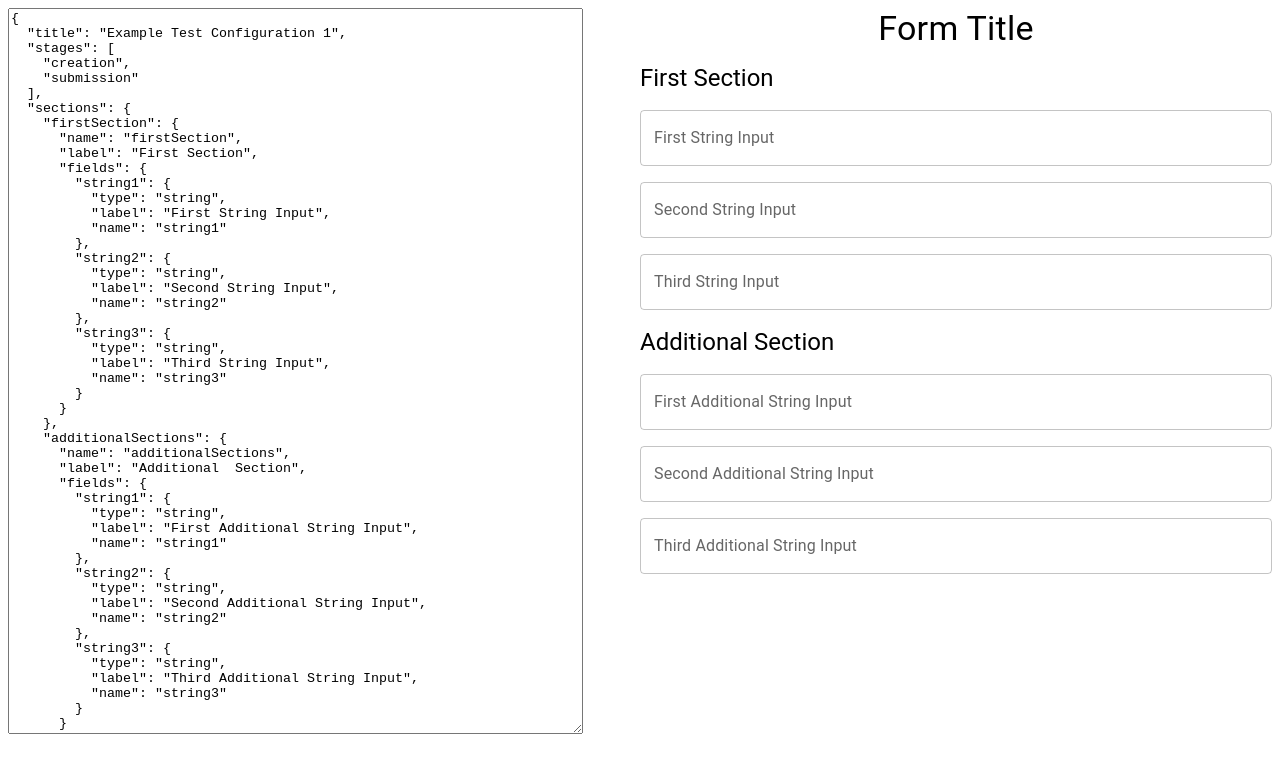
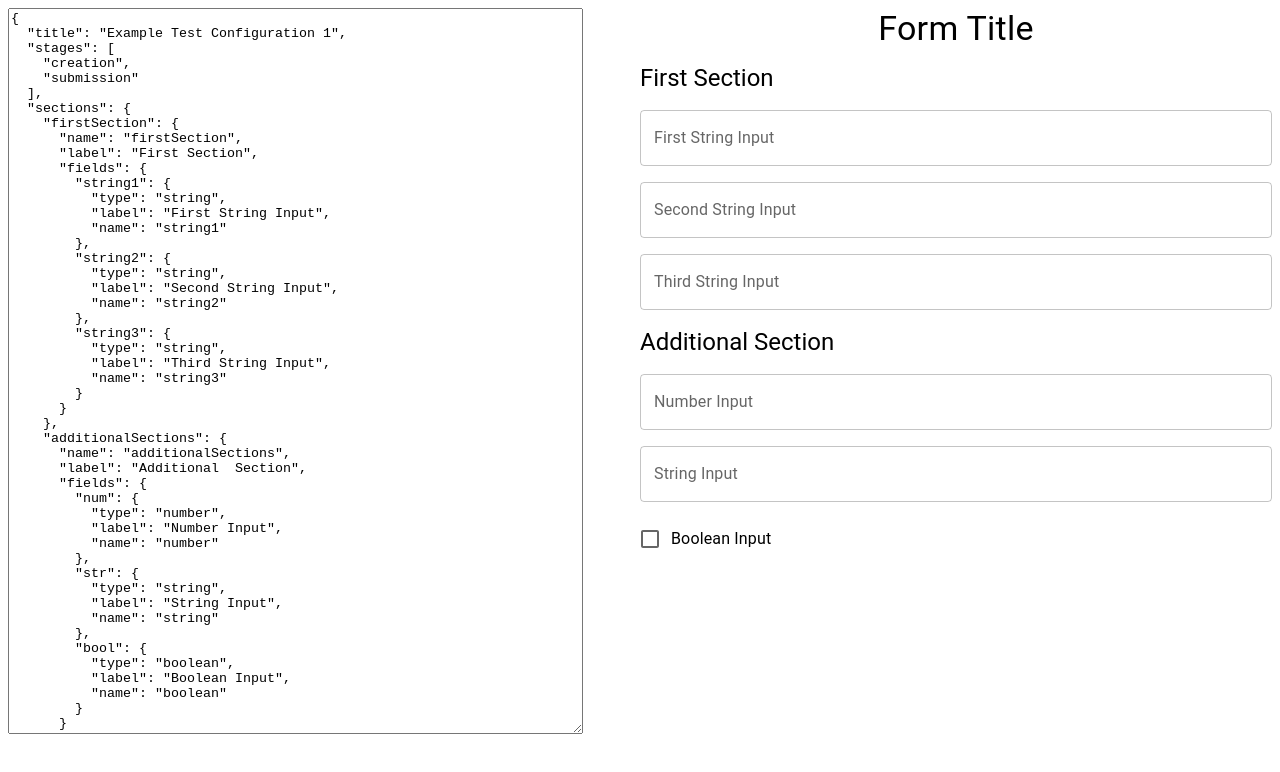
Before and after one commit to AndrewSmithDev/labnetik-test-prototype, a React (Vite) app in the folder proof-of-concept/client/: page / in a window 1280 px wide. Shown: the top 772 px of the page. Built offline with nearby package versions, Linux system fonts and the light colour scheme.

Commit message:
create number and boolean input

```diff
--- a/proof-of-concept/client/src/example/example-test-config1.ts
+++ b/proof-of-concept/client/src/example/example-test-config1.ts
@@ -29,20 +29,20 @@ export const exampleConfig1: CustomTestConfig = {
       name: "additionalSections",
       label: "Additional  Section",
       fields: {
-        string1: {
+        num: {
+          type: "number",
+          label: "Number Input",
+          name: "number",
+        },
+        str: {
           type: "string",
-          label: "First Additional String Input",
-          name: "string1",
+          label: "String Input",
+          name: "string",
         },
-        string2: {
-          type: "string",
-          label: "Second Additional String Input",
-          name: "string2",
-        },
-        string3: {
-          type: "string",
-          label: "Third Additional String Input",
-          name: "string3",
+        bool: {
+          type: "boolean",
+          label: "Boolean Input",
+          name: "boolean",
         },
       },
     },
--- /dev/null
+++ b/proof-of-concept/client/src/form/boolean-input.tsx
@@ -0,0 +1,14 @@
+import { Checkbox, FormControlLabel, TextField } from "@mui/material";
+import { CustomBooleanField } from "../type";
+
+export type BooleanInputProps = {
+  config: CustomBooleanField;
+  pathPrefix: string;
+};
+
+export const BooleanInput = ({ config, pathPrefix }: BooleanInputProps) => {
+  const { label, name, tooltip, hidden, validation } = config;
+  const path = `${pathPrefix}.${name}`;
+
+  return <FormControlLabel control={<Checkbox />} label={label} />;
+};
--- a/proof-of-concept/client/src/form/form-section.tsx
+++ b/proof-of-concept/client/src/form/form-section.tsx
@@ -1,5 +1,7 @@
 import { Typography } from "@mui/material";
 import { SectionConfig } from "../type";
+import { BooleanInput } from "./boolean-input";
+import { NumberInput } from "./number-input";
 import { StringInput } from "./string-input";
 
 export type FormSectionProps = {
@@ -12,11 +14,35 @@ export const FormSection = ({ config, pathPrefix }: FormSectionProps) => {
   const path = pathPrefix ? `${pathPrefix}.${name}` : name;
 
   return (
-    <section style={{ display: "flex", gap: 16, flexDirection: "column", marginBottom: 16 }}>
+    <section
+      style={{
+        display: "flex",
+        gap: 16,
+        flexDirection: "column",
+        marginBottom: 16,
+      }}
+    >
       <Typography variant="h5">{label}</Typography>
       {Object.values(fields).map((fieldConfig) => {
         if (fieldConfig.type === "string")
           return <StringInput config={fieldConfig} pathPrefix={path} />;
+        if (fieldConfig.type === "number")
+          return <NumberInput config={fieldConfig} pathPrefix={path} />;
+        if (fieldConfig.type === "boolean")
+          return <BooleanInput config={fieldConfig} pathPrefix={path} />;
+        if (
+          fieldConfig.type === "enum" &&
+          fieldConfig.options.type === "string"
+        )
+          return null;
+        if (
+          fieldConfig.type === "enum" &&
+          fieldConfig.options.type === "number"
+        )
+          return null;
+        if (fieldConfig.type === "computed") return null;
+        if (fieldConfig.type === "array") return null;
+
         return null;
       })}
     </section>
--- /dev/null
+++ b/proof-of-concept/client/src/form/number-input.tsx
@@ -0,0 +1,14 @@
+import { TextField } from "@mui/material";
+import { CustomNumberField } from "../type";
+
+export type NumberInputProps = {
+  config: CustomNumberField;
+  pathPrefix: string;
+};
+
+export const NumberInput = ({ config, pathPrefix }: NumberInputProps) => {
+  const { label, name, tooltip, hidden, validation } = config;
+  const path = `${pathPrefix}.${name}`;
+
+  return <TextField label={label} fullWidth type="number" />;
+};
--- a/proof-of-concept/client/src/type/types.ts
+++ b/proof-of-concept/client/src/type/types.ts
@@ -113,7 +113,9 @@ export type Predicate = {
 
 export type Language = "en" | "fr";
 
-export type Validation<T extends string | number | boolean | Date | Array<unknown>> = {
+export type Validation<
+  T extends string | number | boolean | Date | Array<unknown>
+> = {
   message: { [l in Language]?: string };
   validation: T extends string
     ? StringValidationOptions
```
Also changed, not shown: 1 other file (tests, documents, lock files or other folders).
